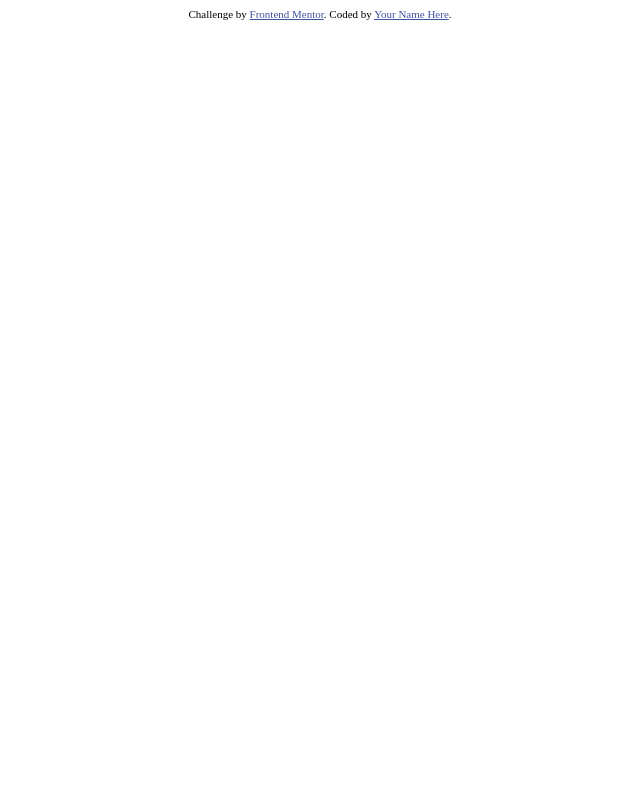
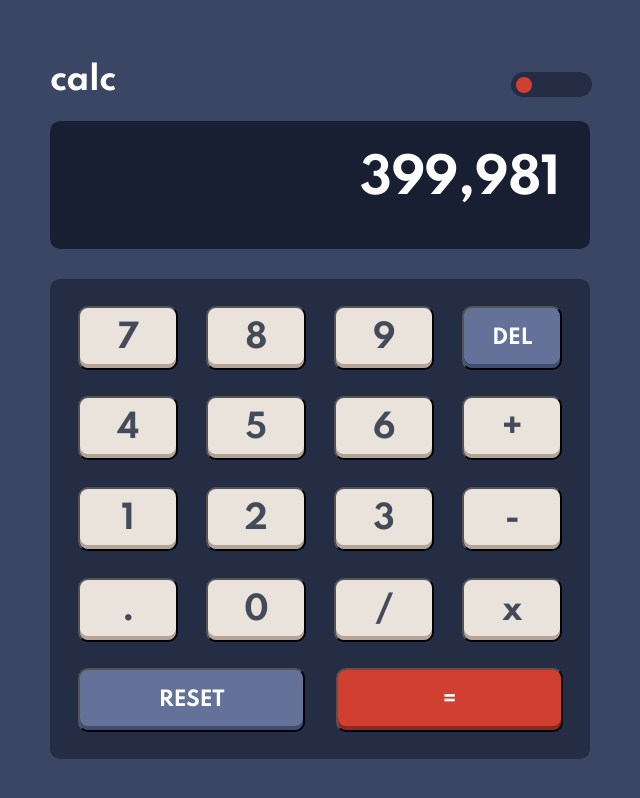
Before and after one commit to beauferris/calculator-app-main, a plain HTML site: page index.html in a window 1280 px wide. Shown: the whole page, without its empty margins (320-960 px from the left). Drawn offline with Linux system fonts and the light colour scheme.

Commit message:
base style finished, need to add different theme colors

```diff
--- a/index.html
+++ b/index.html
@@ -5,22 +5,50 @@
   <meta name="viewport" content="width=device-width, initial-scale=1.0"> <!-- displays site properly based on user's device -->
 
   <link rel="icon" type="image/png" sizes="32x32" href="./images/favicon-32x32.png">
-
+  <link rel='stylesheet' href="main.css">
   <title>Frontend Mentor | Calculator app</title>
 
-  <!-- Feel free to remove these styles or customise in your own stylesheet 👍 -->
-  <style>
-    .attribution { font-size: 11px; text-align: center; }
-    .attribution a { color: hsl(228, 45%, 44%); }
-  </style>
 </head>
 <body>
 
+  <div class="calculator-layout" >
+    <div class="header">
+     <h1 class='title'>calc</h1>
+
+    <div class="slidecontainer">
+      <input type="range" min="1" max="3" value="1" class="slider" id="myRange">
+    </div>
+    </div>
+
+    <div class="solution">
+     <h1>399,981</h1>
+    </div>
 
 
-  <div class="attribution">
-    Challenge by <a href="https://www.frontendmentor.io?ref=challenge" target="_blank">Frontend Mentor</a>.
-    Coded by <a href="#">Your Name Here</a>.
+    <div class="buttons">
+      <button>7</button>
+      <button>8</button>
+      <button>9</button>
+      <button class="del">DEL</button>
+      <button>4</button>
+      <button>5</button>
+      <button>6</button>
+      <button>+</button>
+      <button>1</button>
+      <button>2</button>
+      <button>3</button>
+      <button>-</button>
+      <button>.</button>
+      <button>0</button>
+      <button>/</button>
+      <button>x</button>
+      <button class="reset">RESET</button>
+      <button class="equals">=</button>
+    </div>
+
+
   </div>
+
+
 </body>
 </html>
--- /dev/null
+++ b/main.css
@@ -0,0 +1,177 @@
+@import url('https://fonts.googleapis.com/css2?family=Spartan:wght@700&display=swap');
+
+body{
+    padding: 0;
+    margin: 0;
+    background-color: #3A4663;
+}
+
+.header{
+    display: grid;
+    grid-template-columns: 1fr 1fr;
+}
+
+.title{
+    font-family: Spartan;
+    font-style: normal;
+    font-weight: bold;
+    font-size: 32px;
+    line-height: 36px;
+    /* identical to box height */
+
+    text-align: center;
+    letter-spacing: -0.533333px;
+
+    color: #FFFFFF;
+    text-align: left;
+}
+
+.calculator-layout{
+    display: grid;
+    grid-template-columns: 540px;
+    grid-template-rows: 50px 128px 480px;
+    grid-gap: 30px;
+    position: absolute;
+    top: 50%;
+    left: 50%;
+    transform: translate(-50%,-50%);
+}
+
+.solution {
+    background-color: #181F33;
+    border-radius: 10px;
+}
+
+.solution h1{
+    font-family: 'Spartan';
+    font-style: normal;
+    font-weight: bold;
+    font-size: 48px;
+    line-height: 54px;
+    /* identical to box height */
+    text-align: right;
+    letter-spacing: -0.8px;
+    color: #FFFFFF;
+    margin-right: 30px;
+}
+
+
+.buttons{
+    background-color: #242D44;
+    border-radius: 10px;
+    display: grid;
+    grid-template-columns: repeat(4,100px);
+    grid-template-rows: repeat(4,64px) 64px;
+    justify-content: space-evenly;
+    align-content: space-evenly;
+}
+
+.buttons button{
+    background: #EAE3DC;
+    box-shadow: inset 0px -4px 0px #B3A497;
+    border-radius: 10px;
+
+    font-family: Spartan;
+    font-style: normal;
+    font-weight: bold;
+    font-size: 32px;
+    line-height: 36px;
+    letter-spacing: -0.533333px;
+    color: #434A59;
+
+}
+.buttons .del{
+    background: #647198;
+    box-shadow: inset 0px -4px 0px #414E73;
+    border-radius: 10px;
+
+    color: #FFFFFF;
+    font-family: Spartan;
+    font-style: normal;
+    font-weight: bold;
+    font-size: 20px;
+    line-height: 22px;
+    text-align: center;
+    letter-spacing: -0.333333px;
+
+}
+
+
+.buttons .reset{
+    background: #647198;
+    box-shadow: inset 0px -4px 0px #414E73;
+    border-radius: 10px;
+
+    font-family: Spartan;
+    font-style: normal;
+    font-weight: bold;
+    font-size: 20px;
+    line-height: 22px;
+    text-align: center;
+    letter-spacing: -0.333333px;
+    width: 227px;
+    color: #FFFFFF;
+}
+
+
+.buttons .equals{
+    background: #D03F2F;
+    box-shadow: inset 0px -4px 0px #93261A;
+    border-radius: 10px;
+
+    font-family: Spartan;
+    font-style: normal;
+    font-weight: bold;
+    font-size: 20px;
+    line-height: 22px;
+    text-align: center;
+    letter-spacing: -0.333333px;
+    width: 227px;
+    margin-left: 130px;
+    color: #FFFFFF;
+}
+
+.slidecontainer {
+    width: 71px;
+    height: 20px;
+    justify-self: end;
+    align-self: center;
+    padding-right: 10px;
+  }
+
+  /* The slider itself */
+  .slider {
+    -webkit-appearance: none;  /* Override default CSS styles */
+    appearance: none;
+    width: 100%; /* Full-width */
+    height: 25px; /* Specified height */
+    background: #242D44; /* Grey background */
+    outline: none; /* Remove outline */
+    -webkit-transition: .2s; /* 0.2 seconds transition on hover */
+    transition: opacity .2s;
+    border-radius: 13px;
+    padding-left: 5px;
+    padding-right:5px;
+  }
+
+
+  /* The slider handle (use -webkit- (Chrome, Opera, Safari, Edge) and -moz- (Firefox) to override default look) */
+  .slider::-webkit-slider-thumb {
+    -webkit-appearance: none; /* Override default look */
+    appearance: none;
+    width: 16px; /* Set a specific slider handle width */
+    height: 16px; /* Slider handle height */
+    background: #D03F2F; /* Green background */
+    cursor: pointer; /* Cursor on hover */
+    border-radius: 50%;
+
+
+  }
+
+  .slider::-moz-range-thumb {
+    width: 16px; /* Set a specific slider handle width */
+    height: 16px; /* Slider handle height */
+    background: #04AA6D; /* Green background */
+    cursor: pointer; /* Cursor on hover */
+    border-radius: 50%;
+  }
```
Also changed, not shown: 1 other file.
